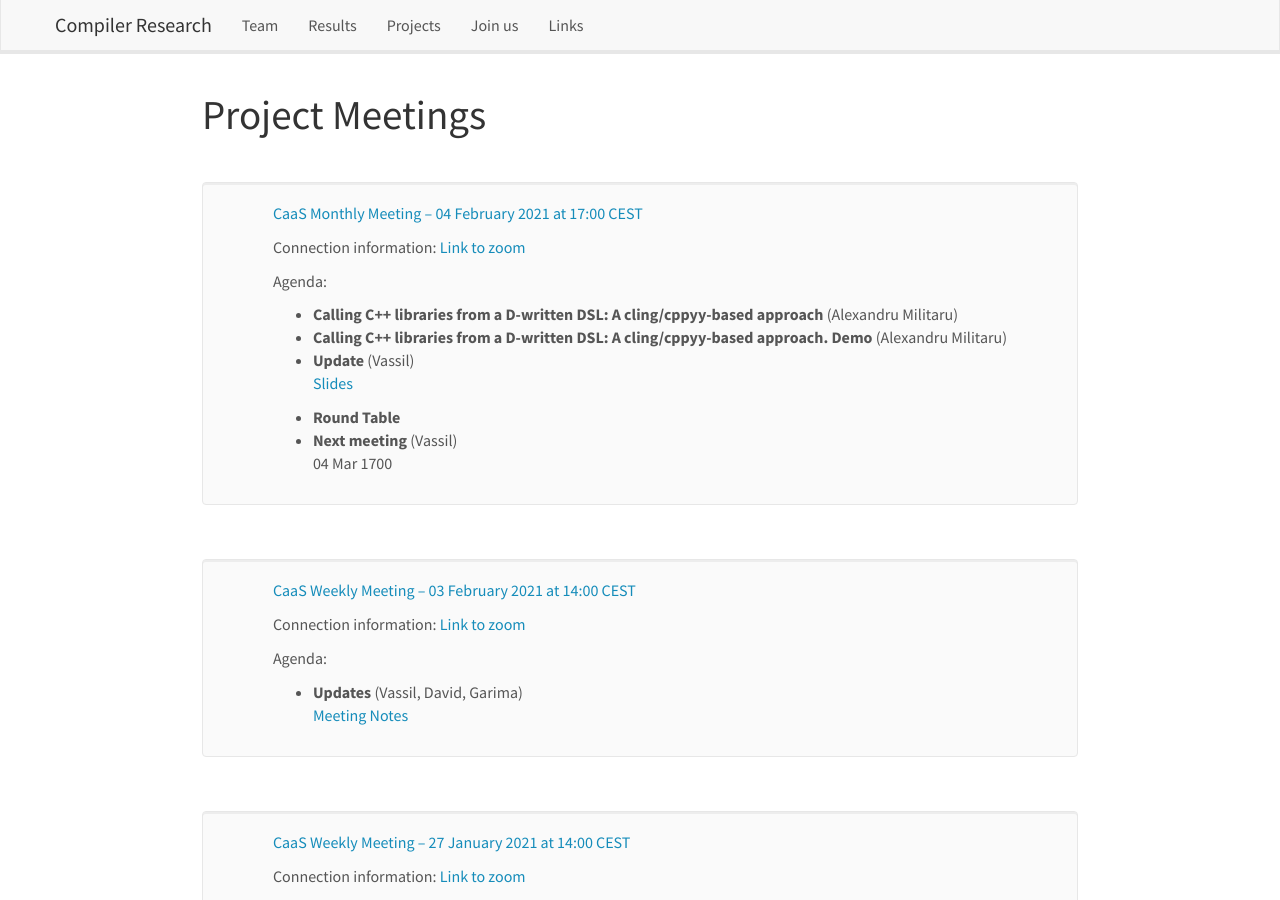
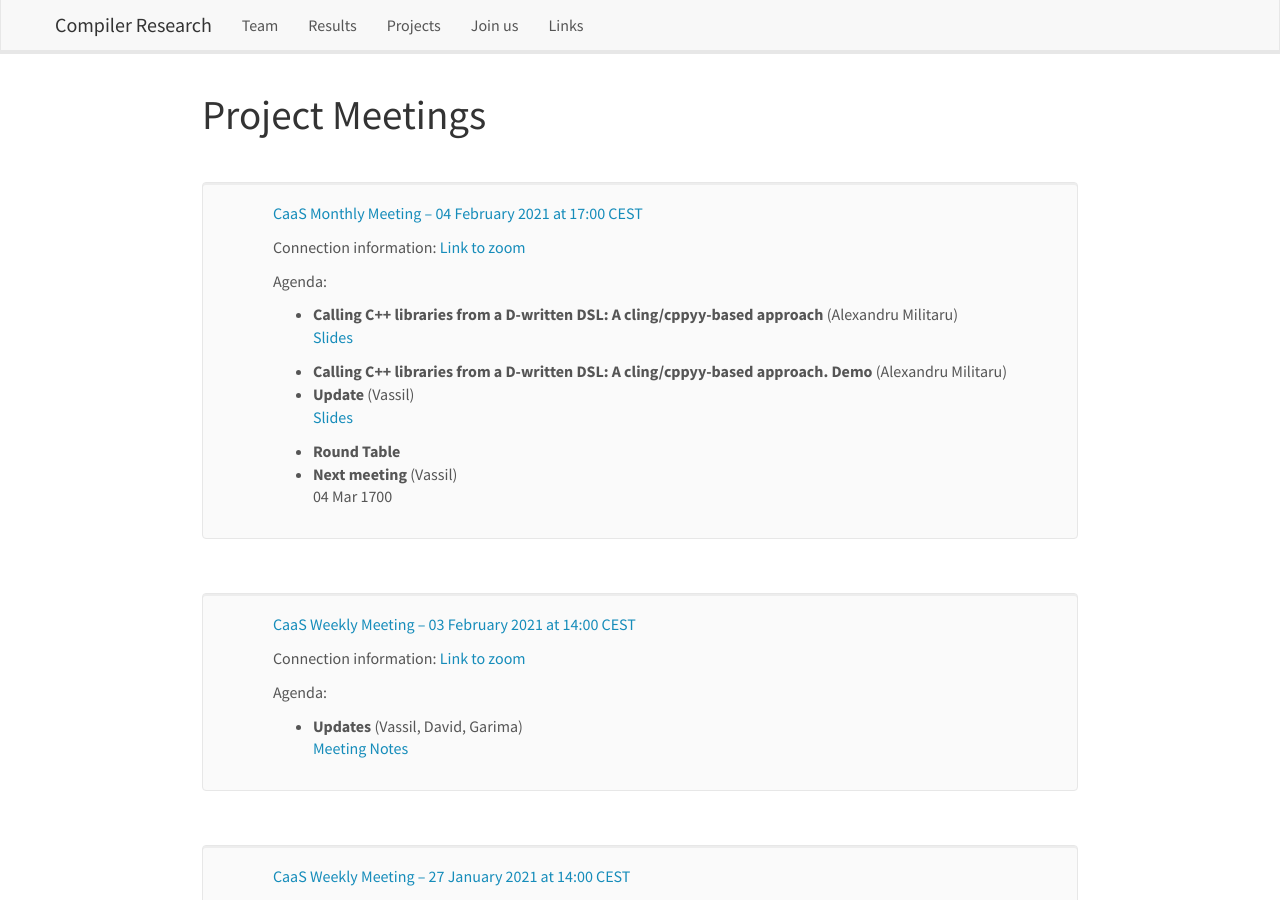
Before and after one commit to vgvassilev/clad, a Jekyll site: the page built from _pages/meetings.md, in a window 1280 px wide and 900 px high. Built offline with Jekyll 4.4.1, drawn with Linux system fonts in a browser that asks for light colours; nearby versions of some CDN libraries.

Commit message:
Add Alexandru's slides.

```diff
--- a/_data/meetinglist.yml
+++ b/_data/meetinglist.yml
@@ -6,6 +6,7 @@
   agenda:
     - title: "Calling C++ libraries from a D-written DSL: A cling/cppyy-based approach"
       speaker: Alexandru Militaru
+      link: "[Slides](/assets/presentations/A_Militaru-Calling_Cpp_libraries_from_a_D-written_DSL.pdf)"
     - title: "Calling C++ libraries from a D-written DSL: A cling/cppyy-based approach. Demo"
       speaker: Alexandru Militaru
     - title: Update
```
Also changed, not shown: 1 other file.
